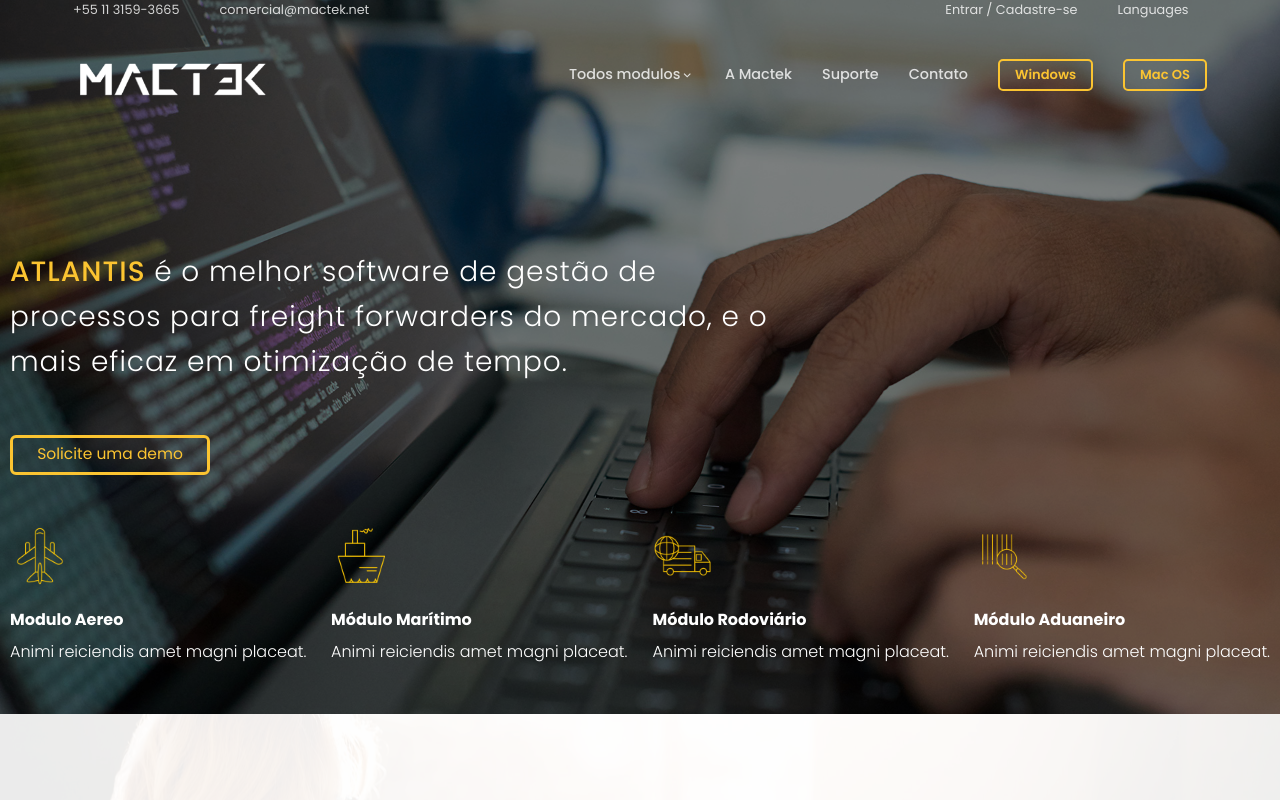
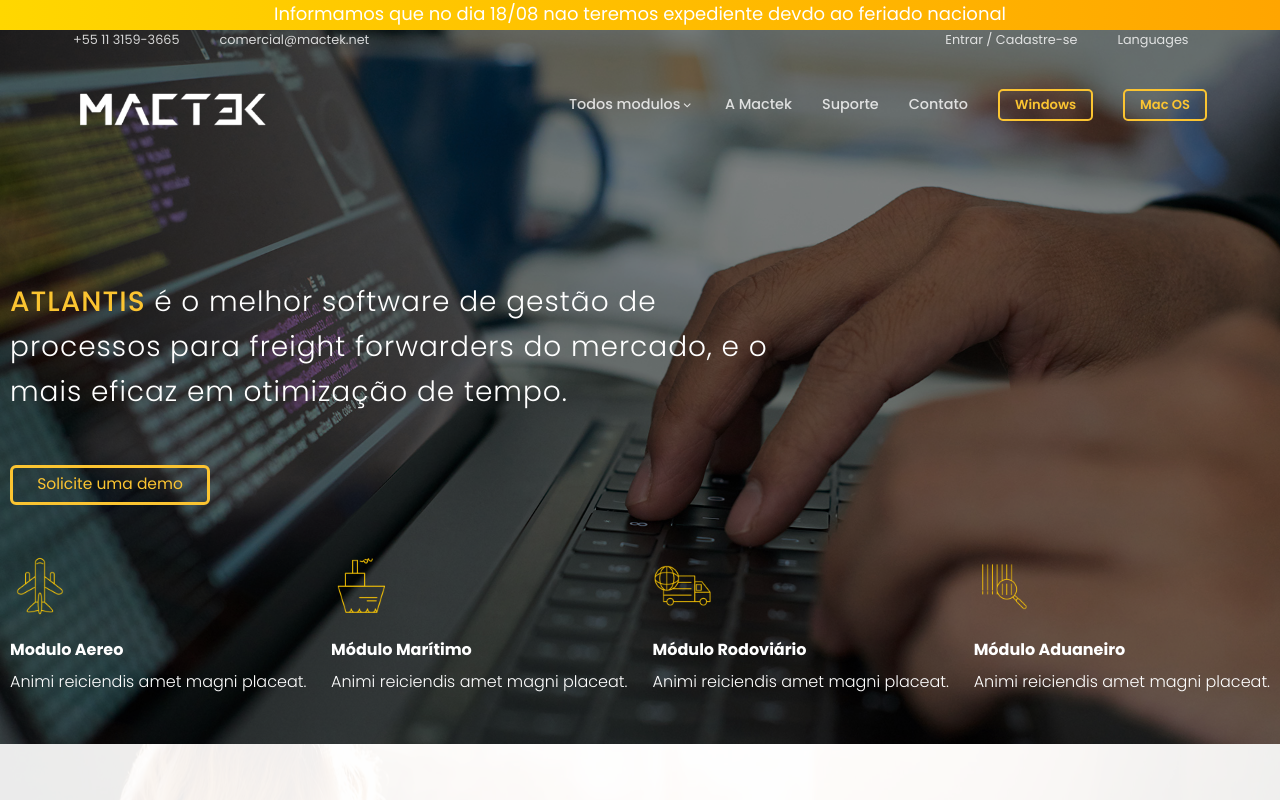
Before and after one commit to arturwatana/layout-mactek, a React (Vite) app: page / in a window 1280 px wide. Shown: the top 800 px of the page. Built offline with nearby package versions, Linux system fonts and the light colour scheme.

Commit message:
add: messages

```diff
--- a/src/App.tsx
+++ b/src/App.tsx
@@ -2,33 +2,33 @@
 import MainComponent from "./Components/MainComponent";
 import IndividualModule from "./Components/IndividualModule";
 import SecurityPanel from "./Components/SecurityPanel";
-import { createContext, useState } from "react";
+// import { createContext, useState } from "react";
 
-export type MessageProps = {
-  description: string
-}
+// export type MessageProps = {
+//   description: string
+// }
 
-export type myContextProps = {
-  messagesDB: MessageProps[];
-  setMessagesDB: React.Dispatch<React.SetStateAction<MessageProps[]>>;
-};
+// export type myContextProps = {
+//   messagesDB: MessageProps[];
+//   setMessagesDB: React.Dispatch<React.SetStateAction<MessageProps[]>>;
+// };
 
-export const ContentContext = createContext<myContextProps>({
-  messagesDB: [],
-  setMessagesDB: () => {},
-});
+// export const ContentContext = createContext<myContextProps>({
+//   messagesDB: [],
+//   setMessagesDB: () => {},
+// });
 
 function App() {
-const [messagesDB, setMessagesDB] = useState<MessageProps[]>([])
+// const [messagesDB, setMessagesDB] = useState<MessageProps[]>([])
 
-const contextValues = {
-  messagesDB,
-  setMessagesDB,
-};
+// const contextValues = {
+//   messagesDB,
+//   setMessagesDB,
+// };
 
 return (
     <>
-        <ContentContext.Provider value={contextValues}>
+        {/* <ContentContext.Provider> */}
         <Router>
           <Routes>
             <Route path="/" element={<MainComponent />} />
@@ -36,7 +36,7 @@
             <Route path="/panel" element={<SecurityPanel />} />
           </Routes>
         </Router>
-        </ContentContext.Provider>
+        {/* </ContentContext.Provider> */}
     </>
   )
 }
--- a/src/Components/FixedNavBar/index.tsx
+++ b/src/Components/FixedNavBar/index.tsx
@@ -48,7 +48,7 @@
 
   return (
     <>
-      <motion.div initial={{ opacity: 0, display: "none" }} animate={dismont ? "dismont" : render ? "render" : ""} variants={variants} style={{ width: "100vw", position: "fixed", background: "rgba(255,255,255,1)", boxShadow: "2px 2px 15px black", zIndex: 2200, display: "flex", justifyContent: "center", minHeight: "127px" }}>
+      <motion.div initial={{ opacity: 0, display: "none" }} animate={dismont ? "dismont" : render ? "render" : ""} variants={variants} style={{ width: "100vw", position: "fixed", background: "rgba(255,255,255,1)", boxShadow: "2px 2px 15px black", zIndex: 3200, display: "flex", justifyContent: "center", minHeight: "127px" }}>
         <Flex maxW={"1260px"} w="100%" justifyContent={"center"}>
           <Flex style={{ width: "90%", display: "flex", justifyContent: "center", paddingTop: "25px", flexDirection: "column", gap: "40px", boxShadow: "15px", zIndex: 2500 }}>
             <Flex justifyContent={"space-between"} flexDir={{ sm: "row", lg: "column", xl: "row" }} gap={{ lg: "20px", xl: "0px" }} pb={{ lg: "20px", xl: "0px" }} pt={{ lg: "20px", xl: "0px" }} alignItems={{ sm: "center", xl: "start" }}>
--- a/src/Components/MainComponent/index.tsx
+++ b/src/Components/MainComponent/index.tsx
@@ -10,50 +10,44 @@
 import ATLANTIS from "../../assets/Desks.png"
 import Slider from "../Slider"
 import ModulesSlider from "../ModulesSlider"
-import {  motion } from "framer-motion"
+import { motion } from "framer-motion"
 import { useContext, useEffect, useState } from "react"
 import ModalContact from "../MenuContact"
 import 'react-toastify/dist/ReactToastify.css';
 import { toast } from "react-toastify"
-import { ContentContext, MessageProps } from "../../App"
+// import { ContentContext, MessageProps } from "../../App"
 import NavBar from "../NavBar"
 import FixedNavBar from "../FixedNavBar"
 import BurgerMenu from "../BurgerMenu"
 import Footer from "../Footer"
+import { MessageProps } from "../AddMessage"
+import { messagesDBMemory } from "../../Utils/MessagesDB"
 
 export default function MainComponent() {
   const [scrollPosition, setScrollPosition] = useState<number>(0);
   const [openModal, setOpenModal] = useState<boolean>(false)
-  const [messagesToday, setMessagesToday] = useState<MessageProps[]>([{ description: "Informamos que no dia 13/01 não teremos expediente para suporte ao Atlantis." }, { description: "Devido a uma falha nos servidores da Microsoft, o Atlantis pode ter queda de desempenho." }])
-  const { messagesDB } = useContext(ContentContext);
+  const [messagesToday, setMessagesToday] = useState<MessageProps>()
+  // const { messagesDB } = useContext(ContentContext);
   const [openBurger, setOpenBurger] = useState<boolean>(false)
-  // const variants = {
-  //   showMsg: {
-  //     opacity: 1,
-  //     display: "flex",
-  //     minHeight: "30px",
-  //     transition: {
-  //       duration: 0.5,
-  //       delay: 1
-  //     }
-  //   },
-  //   showText: {
-  //     opacity: 1,
-  //     display: "block",
-  //     transition: {
-  //       delay: 1.25
-  //     }
-  //   }
-  //   ,
-  //   showDiv: {
-  //     height: "30px",
-  //     opacity: 1,
-  //     transition: {
-  //       delay: 1.25,
-  //       duration: 0.5
-  //     }
-  //   }
-  // }
+  const variants = {
+    showMsg: {
+      opacity: 1,
+      display: "flex",
+      minHeight: "30px",
+      y: 0,
+      transition: {
+        duration: 0.5,
+        delay: 0.5
+      }
+    },
+    showText: {
+      opacity: 1,
+      display: "block",
+      transition: {
+        delay: 1.25
+      }
+    }
+  }
   useEffect(() => {
     const body = document.querySelector(".chakra-ui-light")
     if (openBurger) {
@@ -80,12 +74,13 @@
     };
   }, []);
 
-  useEffect(() => {
-    messagesToday.map(message => toast.info(`${message.description}`))
-  }, [])
+  async function getMessages() {
+    const messages = await messagesDBMemory.getMessages()
+    setMessagesToday({title:"oi", endDate: "123213", message: "Informamos que no dia 18/08 nao teremos expediente devdo ao feriado nacional", startDate:"123124"})
+  }
 
   useEffect(() => {
-    messagesDB.map(message => setMessagesToday((prev) => [...prev, message]))
+    getMessages()
   }, [])
 
 
@@ -98,13 +93,17 @@
         <Flex w="100%" scrollMarginTop={"127px"} flexDir={'column'} id="firstSection" minH="80vh" h="100%" position={"relative"} justifyContent={"center"} alignItems={"center"} >
           <div style={{ backgroundColor: "rgba(0, 0, 0, 0.5)", width: "100%", minHeight: "80vh", height: "100%", position: "absolute", zIndex: 90 }} />
           <Image position={"absolute"} src={MainImg} w="100vw" minH="80vh" h="100%" backgroundRepeat={"no-repeat"} objectFit={"cover"} objectPosition={"50% 42%"} />
-          {/* <motion.div style={{width:"100vw"}} initial={{height:"0px", opacity: 0}}  variants={variants} animate={"showDiv"}>
-            <motion.div style={{ width: "100vw", background: "red", justifyContent: "center", zIndex: 3000, top: 0 }} initial={{ display: "none", height: "0px" }} variants={variants} animate={"showMsg"}><motion.p style={{ fontWeight: 500, fontSize: "20px", color: "white" }} initial={{ display: "none", height: "0px" }} variants={variants} animate={"showText"}  >Ola, no feriado do dia 18/08 nao teremos expediente. Agradecemos a compreensao</motion.p></motion.div >
-          </motion.div> */}
           <Flex maxW="1260px" w="100%" justifyContent={"center"} alignItems={"center"} flexDirection={"column"}>
             <Flex zIndex={900} w="100%" pb="50px " h="100%" minH="80vh" alignItems={"center"} flexDirection={"column"} >
+              {messagesToday ? (
+                <motion.div id="msg" style={{ width: "100vw", background: "linear-gradient(90deg, #FFD700, #FFA500)", justifyContent: "center", zIndex: 3000, top: 0 }} initial={{ display: "none", y: -120 }} variants={variants} animate={"showMsg"}>
+                  <motion.p style={{ fontWeight: 400, fontSize: "18px", color: "white" }} initial={{ height: "0px" }} variants={variants} animate={"showText"}  >
+                    {messagesToday.message}
+                  </motion.p>
+                </motion.div>
+              ) : null}
               <NavBar openBurger={openBurger} setOpenBurger={setOpenBurger} />
-              <FixedNavBar setOpenBurger={setOpenBurger} dismont={scrollPosition == 0 ? true : false} render={scrollPosition >= 10 ? true : false} />
+              <FixedNavBar setOpenBurger={setOpenBurger} dismont={messagesToday ? scrollPosition == 30 ? true : false : scrollPosition == 0 ? true : false} render={messagesToday ? scrollPosition >= 40 ? true : false : scrollPosition >= 10 ? true : false} />
               <Flex w="100%" h="100%" mt={{ sm: "100px", lg: "150px" }} flexDir={"column"} alignItems={"center"} color="white" gap="50px">
                 <Flex flexDir={"column"} w={{ sm: "95%", xl: "100%" }} gap={"50px"} >
                   <Text w={{ sm: "100%", xl: "62%" }} style={{ fontWeight: 300 }} lineHeight={"1.6"} letterSpacing={"1px"} fontSize={{ sm: "22px", lg: "28px" }} >
```
